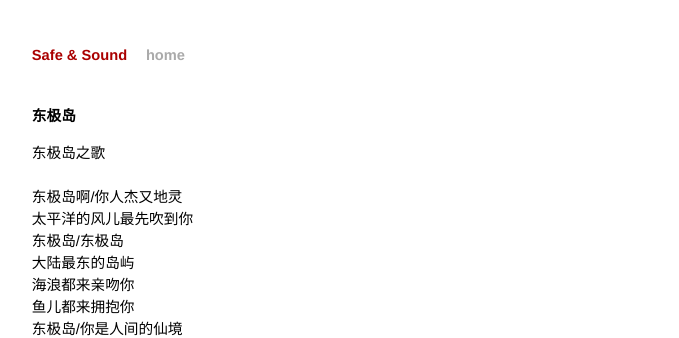
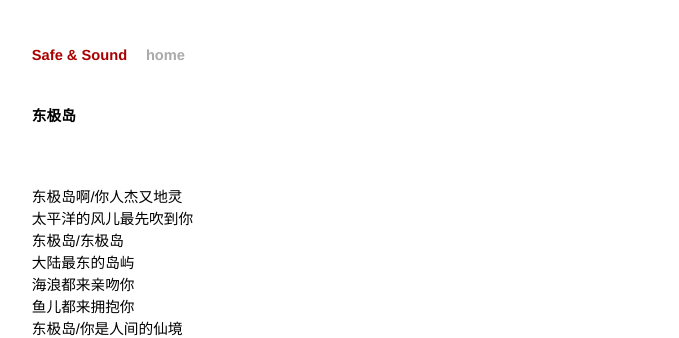
Before and after one commit to isensen/isensen.github.io, a Jekyll site: the page built from _posts/2014-07-1-dongjidao.md, in a window 1280 px wide. Shown: the top 338 px of the page, without its empty margins (300-979 px from the left). Built offline with Jekyll 4.4.1, drawn with Linux system fonts in a browser that asks for light colours; Markdown is read by kramdown in place of the engine named in the settings; comment, search, counter and statistics services are not loaded.

Commit message:
edit dongjidao

```diff
--- a/_posts/2014-07-1-dongjidao.md
+++ b/_posts/2014-07-1-dongjidao.md
@@ -6,7 +6,6 @@ tags: None
 
 {{ page.title }}
 ================
-东极岛之歌
 <br/>
 <br/>
 东极岛啊/你人杰又地灵
```
